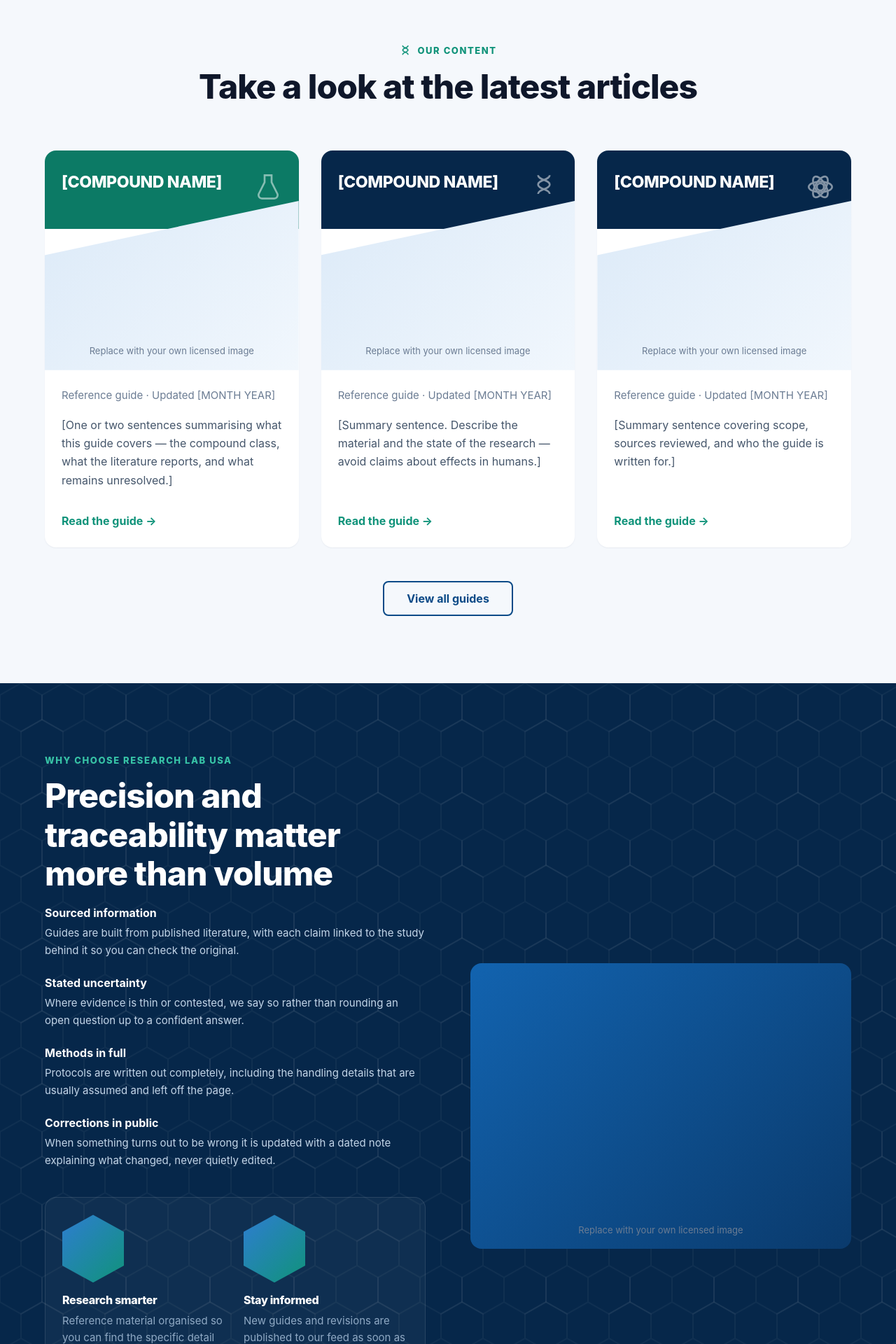
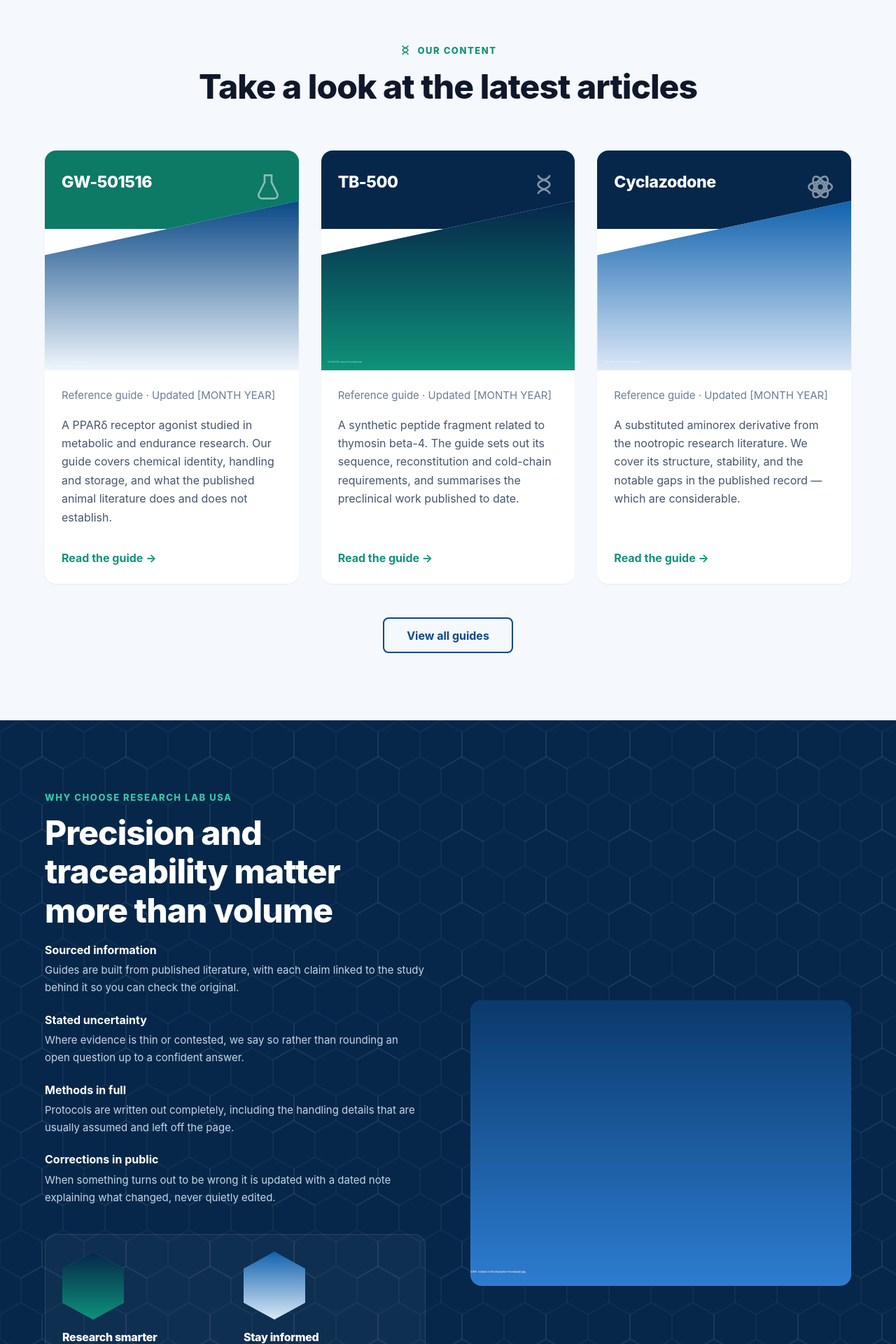
Before and after one commit to rabeelrana111-debug/Researchlabuse, a PHP site: page / in a window 1280 px wide. Shown: the part 735-2655 px from the top of the page at 70% size. Run offline with PHP 8.4, Linux system fonts and the light colour scheme.

Commit message:
Wire real images into the homepage and fill in article copy
Replaces the CSS gradient placeholder blocks with img elements in the
article cards, the why-section media and the mini-card hexagons.

- images fill their shaped containers via object-fit, so the diagonal
  and hexagon clips do the cropping rather than distorting the photo
- width and height attributes on every image to reserve space and avoid
  layout shift while they load
- loading=lazy and decoding=async on below-the-fold images
- descriptive alt text on each
- why-section media clips to its rounded corners

Article cards now carry written summaries covering chemical identity,
handling and the state of the published literature. Descriptions stay
factual and make no claims about effects in humans.

Ships gradient placeholder JPEGs at the photos' 1600x1067 aspect ratio
so nothing renders broken; replacing a file keeps the same crop.

Verified in headless Chromium: all six images load, no console errors,
no failed requests.

Co-Authored-By: Claude Opus 4.8 <noreply@anthropic.com>
Claude-Session: https://claude.ai/code/session_019W55PhMBaGdqusjC7MnZ8J

```diff
--- a/site/index.html
+++ b/site/index.html
@@ -99,39 +99,56 @@
 			<div class="cards">
 				<article class="pcard">
 					<div class="pcard__head pcard__head--accent">
-						<h3 class="pcard__title"><a href="/guides.html">[COMPOUND NAME]</a></h3>
+						<h3 class="pcard__title"><a href="/guides.html">GW-501516</a></h3>
 						<svg class="pcard__ico" viewBox="0 0 24 24" aria-hidden="true"><path d="M9 2h6v6l5 10a3 3 0 0 1-2.7 4H6.7A3 3 0 0 1 4 18L9 8V2Z" fill="none" stroke="currentColor" stroke-width="1.6"/></svg>
 					</div>
-					<div class="pcard__media" data-placeholder="Replace with your own licensed image"></div>
+					<div class="pcard__media">
+						<img src="/assets/ampoules-bench.jpg" alt="Amber glass ampoules on a laboratory bench beside a microscope"
+						     width="1600" height="1067" loading="lazy" decoding="async">
+					</div>
 					<div class="pcard__body">
 						<p class="pcard__meta">Reference guide &middot; Updated [MONTH YEAR]</p>
-						<p>[One or two sentences summarising what this guide covers — the compound class, what the literature reports, and what remains unresolved.]</p>
+						<p>A PPAR&delta; receptor agonist studied in metabolic and endurance
+						research. Our guide covers chemical identity, handling and storage,
+						and what the published animal literature does and does not
+						establish.</p>
 						<a class="pcard__more" href="/guides.html">Read the guide <span aria-hidden="true">&rarr;</span></a>
 					</div>
 				</article>
 
 				<article class="pcard">
 					<div class="pcard__head">
-						<h3 class="pcard__title"><a href="/guides.html">[COMPOUND NAME]</a></h3>
+						<h3 class="pcard__title"><a href="/guides.html">TB-500</a></h3>
 						<svg class="pcard__ico" viewBox="0 0 24 24" aria-hidden="true"><path d="M7 2c0 4 10 4 10 8s-10 4-10 8" fill="none" stroke="currentColor" stroke-width="1.6"/><path d="M17 2c0 4-10 4-10 8s10 4 10 8" fill="none" stroke="currentColor" stroke-width="1.6"/></svg>
 					</div>
-					<div class="pcard__media" data-placeholder="Replace with your own licensed image"></div>
+					<div class="pcard__media">
+						<img src="/assets/lab-pipetting.jpg" alt="Researcher in gloves transferring a sample into a tube rack"
+						     width="1600" height="1067" loading="lazy" decoding="async">
+					</div>
 					<div class="pcard__body">
 						<p class="pcard__meta">Reference guide &middot; Updated [MONTH YEAR]</p>
-						<p>[Summary sentence. Describe the material and the state of the research — avoid claims about effects in humans.]</p>
+						<p>A synthetic peptide fragment related to thymosin beta-4. The
+						guide sets out its sequence, reconstitution and cold-chain
+						requirements, and summarises the preclinical work published to
+						date.</p>
 						<a class="pcard__more" href="/guides.html">Read the guide <span aria-hidden="true">&rarr;</span></a>
 					</div>
 				</article>
 
 				<article class="pcard">
 					<div class="pcard__head">
-						<h3 class="pcard__title"><a href="/guides.html">[COMPOUND NAME]</a></h3>
+						<h3 class="pcard__title"><a href="/guides.html">Cyclazodone</a></h3>
 						<svg class="pcard__ico" viewBox="0 0 24 24" aria-hidden="true"><circle cx="12" cy="12" r="3" fill="none" stroke="currentColor" stroke-width="1.6"/><ellipse cx="12" cy="12" rx="10" ry="4.5" fill="none" stroke="currentColor" stroke-width="1.6"/><ellipse cx="12" cy="12" rx="10" ry="4.5" fill="none" stroke="currentColor" stroke-width="1.6" transform="rotate(60 12 12)"/><ellipse cx="12" cy="12" rx="10" ry="4.5" fill="none" stroke="currentColor" stroke-width="1.6" transform="rotate(120 12 12)"/></svg>
 					</div>
-					<div class="pcard__media" data-placeholder="Replace with your own licensed image"></div>
+					<div class="pcard__media">
+						<img src="/assets/capsule-selection.jpg" alt="Gloved hands using tweezers to place a capsule into a sample pot"
+						     width="1600" height="1067" loading="lazy" decoding="async">
+					</div>
 					<div class="pcard__body">
 						<p class="pcard__meta">Reference guide &middot; Updated [MONTH YEAR]</p>
-						<p>[Summary sentence covering scope, sources reviewed, and who the guide is written for.]</p>
+						<p>A substituted aminorex derivative from the nootropic research
+						literature. We cover its structure, stability, and the notable
+						gaps in the published record &mdash; which are considerable.</p>
 						<a class="pcard__more" href="/guides.html">Read the guide <span aria-hidden="true">&rarr;</span></a>
 					</div>
 				</article>
@@ -171,12 +188,12 @@
 
 				<div class="minicards">
 					<article class="minicard">
-						<div class="hexmedia" data-placeholder="Image"></div>
+						<div class="hexmedia"><img src="/assets/lab-pipetting.jpg" alt="Researcher preparing samples at a laboratory bench" width="1600" height="1067" loading="lazy" decoding="async"></div>
 						<h3>Research smarter</h3>
 						<p>Reference material organised so you can find the specific detail you need without reading an essay first.</p>
 					</article>
 					<article class="minicard">
-						<div class="hexmedia" data-placeholder="Image"></div>
+						<div class="hexmedia"><img src="/assets/capsule-selection.jpg" alt="Gloved hands sorting capsules into sample pots" width="1600" height="1067" loading="lazy" decoding="async"></div>
 						<h3>Stay informed</h3>
 						<p>New guides and revisions are published to our feed as soon as they go live — no newsletter required.</p>
 					</article>
@@ -188,7 +205,11 @@
 				</div>
 			</div>
 
-			<div class="why__media" data-placeholder="Replace with your own licensed image"></div>
+			<div class="why__media">
+				<img src="/assets/ampoules-microscope.jpg"
+				     alt="Amber and clear glass ampoules standing on a bench in front of a microscope"
+				     width="1600" height="1067" loading="lazy" decoding="async">
+			</div>
 		</div>
 	</section>
 
--- a/site/styles.css
+++ b/site/styles.css
@@ -434,7 +434,16 @@ ul, ol { margin: 0; padding: 0; }
 	position: relative;
 }
 
-/* Placeholder label — delete these rules once real images are in place. */
+/* Images fill their shaped containers; the container does the cropping. */
+.pcard__media img,
+.why__media img,
+.hexmedia img {
+	width: 100%;
+	height: 100%;
+	object-fit: cover;
+}
+
+/* Placeholder label, shown only while a block has no image yet. */
 [data-placeholder]::after {
 	content: attr(data-placeholder);
 	position: absolute;
@@ -539,6 +548,7 @@ ul, ol { margin: 0; padding: 0; }
 	position: relative;
 	aspect-ratio: 4 / 3;
 	border-radius: var(--r-lg);
+	overflow: hidden;
 	background: linear-gradient(135deg, var(--brand-600), var(--navy-800));
 }
 
```
Also changed, not shown: site/assets/ampoules-bench.jpg (added), site/assets/ampoules-microscope.jpg (added), site/assets/capsule-selection.jpg (added), site/assets/lab-pipetting.jpg (added).
